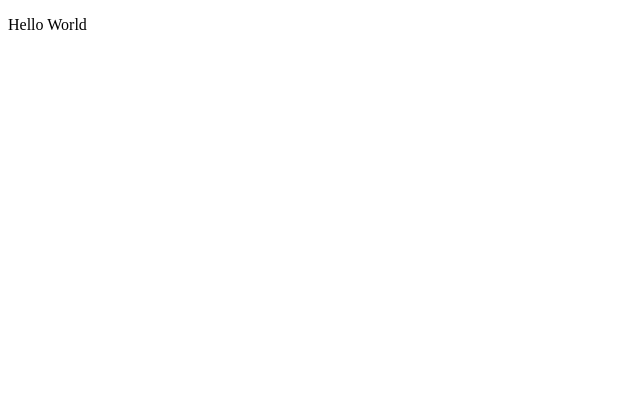
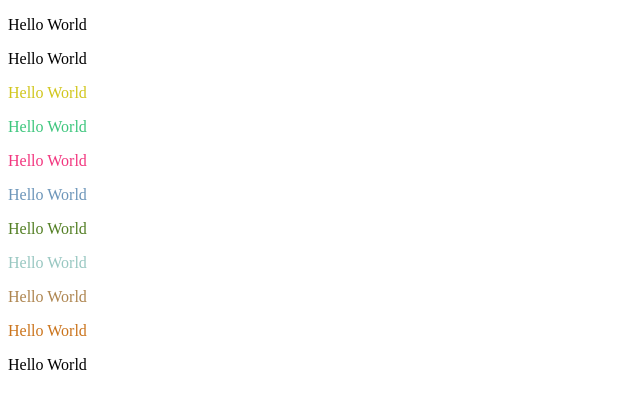
Before and after one commit to mathex117/FraseNaTelaHTML, a plain HTML site: page index.html in a window 1280 px wide. Shown: the whole page, without its empty margins (0-640 px from the left). Drawn offline with Linux system fonts and the light colour scheme.

Commit message:
adição do script que insere 10 paragrafos

```diff
--- a/index.html
+++ b/index.html
@@ -4,6 +4,7 @@
     <meta charset="UTF-8">
     <meta name="viewport" content="width=device-width, initial-scale=1.0">
     <title>Frase na tela</title>
+    <script src="main.js" async></script>
 </head>
 <body>
     <p>Hello World</p>
--- /dev/null
+++ b/main.js
@@ -0,0 +1,12 @@
+for(var i = 0; i < 10; i++){
+    var cor1 = (Math.floor(Math.random()*256)).toString(16);
+    var cor2 = (Math.floor(Math.random()*256)).toString(16);
+    var cor3 = (Math.floor(Math.random()*256)).toString(16);
+
+    var paragrafo = document.createElement("p");
+    paragrafo.innerText = "Hello World";
+    paragrafo.style.color = "#"+cor1+cor2+cor3;
+
+    console.log((Math.floor(Math.random()*256)).toString(16));
+    document.body.appendChild(paragrafo);
+}
```
